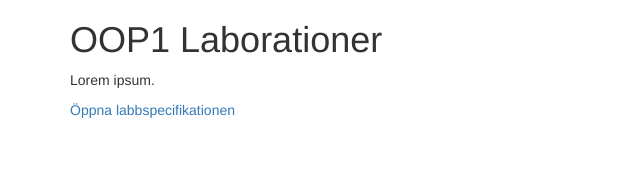
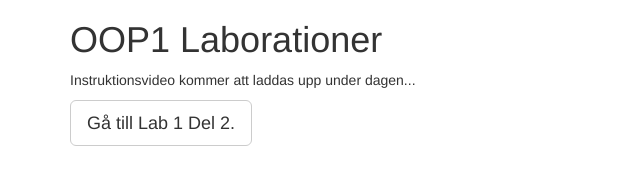
Before and after one commit to chrokh/uu-oop-i-labs, a plain HTML site: page index.html in a window 1280 px wide. Shown: the whole page, without its empty margins (0-640 px from the left). Drawn offline with nearby package versions, Linux system fonts and the light colour scheme.

Commit message:
Auto publish from private repo

```diff
--- a/index.html
+++ b/index.html
@@ -1 +1 @@
-<!DOCTYPE html><html lang="en"><head><meta charset="utf-8"><title>Laboration 1</title><link rel="stylesheet" href="http://maxcdn.bootstrapcdn.com/bootstrap/3.2.0/css/bootstrap.min.css"><link rel="stylesheet" href="http://cdnjs.cloudflare.com/ajax/libs/prism/0.0.1/prism.min.css"><style>h4{ margin-top: 32px; }</style></head><body><div class="container"><h1>OOP1 Laborationer</h1><p>Lorem ipsum.</p><a href="lab1.html">Öppna labbspecifikationen</a></div></body></html>
+<!DOCTYPE html><html lang="en"><head><meta charset="utf-8"><title>Laboration 1</title><link rel="stylesheet" href="http://maxcdn.bootstrapcdn.com/bootstrap/3.2.0/css/bootstrap.min.css"><link rel="stylesheet" href="http://cdnjs.cloudflare.com/ajax/libs/prism/0.0.1/prism.min.css"><style>h4{ margin-top: 32px; }</style></head><body><div class="container"><h1>OOP1 Laborationer</h1><p>Instruktionsvideo kommer att laddas upp under dagen...</p><a href="lab1.html" class="btn btn-lg btn-default">Gå till Lab 1 Del 2.</a></div></body></html>
```
